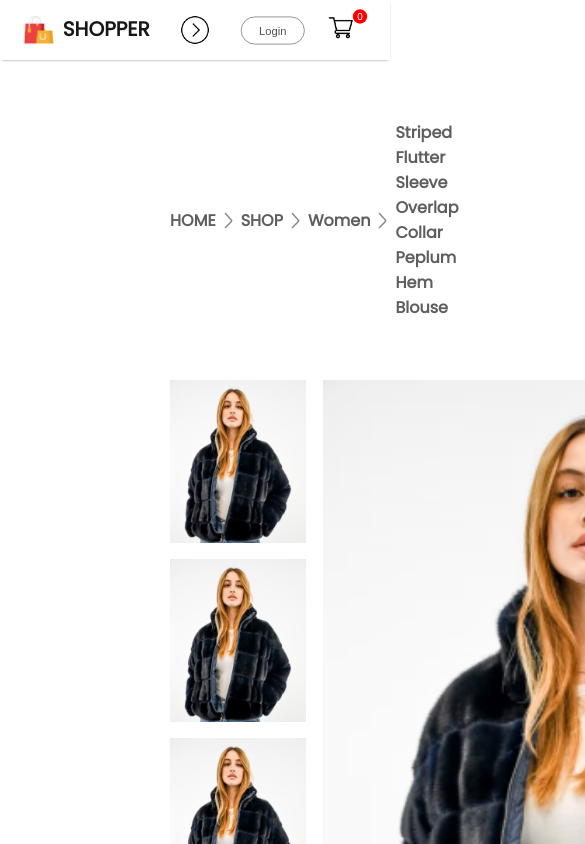
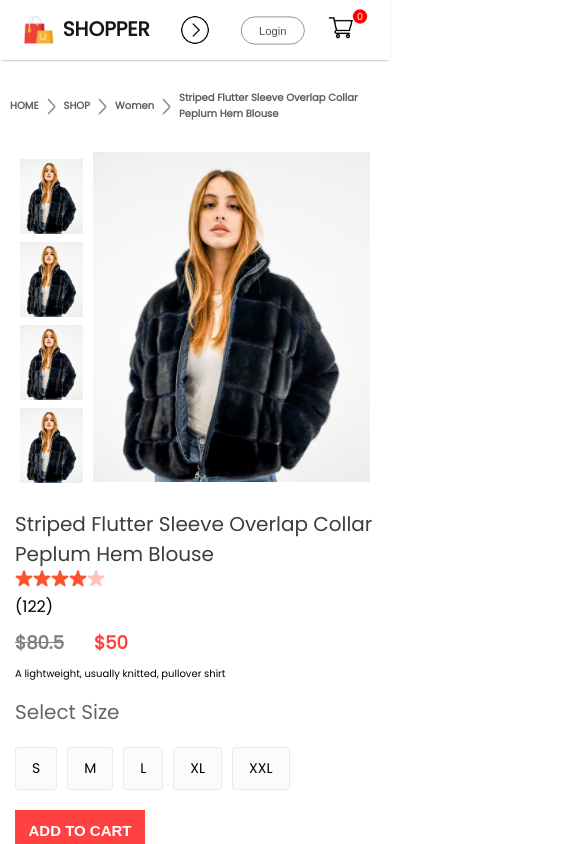
Before and after one commit to khoahotran/mern, a React (Create React App) app: page /product/1 in a window 390 px wide. Shown: the top 844 px of the page, 585 px wide, since content can reach past the window. Built offline with nearby package versions, Linux system fonts and the light colour scheme.

Commit message:
4h46m30s

```diff
--- a/src/Components/Breadcrums/Breadcrum.css
+++ b/src/Components/Breadcrums/Breadcrum.css
@@ -8,3 +8,26 @@
     margin: 60px 170px;
     text-transform: capitalize;
 }
+@media(max-width: 1280px) {
+    .breadcrum {
+        margin: 30px 50px;
+        font-size: 14px;
+    }
+}
+@media(max-width: 1024px) {
+    .breadcrum {
+        margin: 30px 30px;
+        font-size: 13px;
+    }
+}
+@media(max-width: 800px) {
+    .breadcrum {
+        margin: 30px 10px;
+        font-size: 12px;
+    }
+}
+@media(max-width: 500px) {
+    .breadcrum {
+        font-size: 10px;
+    }
+}
--- a/src/Components/ProductDisplay/ProductDisplay.css
+++ b/src/Components/ProductDisplay/ProductDisplay.css
@@ -82,6 +82,190 @@
 }
 .productdisplay-right-category {
     margin-top: 10px;
-}.productdisplay-right--category span {
+}
+.productdisplay-right--category span {
     font-weight: 600;
 }
+@media(max-width: 1280px) {
+    .productdisplay {
+        margin: 0 60px;
+    }
+    .productdisplay-left {
+        gap: 10px;
+    }
+    .productdisplay-img-list {
+        gap: 10px;
+    }
+    .productdisplay-img-list img {
+        height: 120px;
+    }
+    .productdisplay-main-img {
+        width: auto;
+        height: 510px;
+    }
+    .productdisplay-right {
+        margin: 0 30px;
+    }
+    .productdisplay-right h1 {
+        font-size: 22px;
+    }
+    .productdisplay-right-stars {
+        gap: 3px;
+        font-size: 13px;
+    }
+    .productdisplay-right-prices {
+        margin: 10px 0px;
+        font-size: 18px;
+    }
+    .productdisplay-right-description {
+        font-size: 13px;
+    }
+    .productdisplay-right-size h1 {
+        margin-top: 20px;
+        font-size: 20px;
+    }
+    .productdisplay-right-sizes div {
+        padding: 14px 20px;
+    }
+    .productdisplay-right button {
+        width: 150px;
+        padding: 15px 0px;
+        margin-bottom: 20px;
+    }
+    .productdisplay-right-category {
+        margin-top: 5px;
+        font-size: 14px;
+    }
+}
+@media(max-width: 1024px) {
+    .productdisplay {
+        margin: 0 30px;
+    }
+    .productdisplay-left {
+        gap: 5px;
+    }
+    .productdisplay-img-list img {
+        height: 80px;
+    }
+    .productdisplay-main-img {
+        height: 350px;
+    }
+    .productdisplay-right h1 {
+        font-size: 18px;
+    }
+    .productdisplay-right-stars img {
+        width: 15px;
+    }
+    .productdisplay-right-description {
+        font-size: 12px;
+    }
+    .productdisplay-right-size {
+        margin-top: 10px 0px;
+    }
+    .productdisplay-right-sizes div {
+        padding: 10px 16px;
+        font-size: 12px;
+    }
+    .productdisplay-right button {
+        width: 120px;
+        padding: 10px 0px;
+        margin-bottom: 10px;
+        font-size: 14px;
+    }
+    .productdisplay-right-category {
+        font-size: 12px;
+    }
+}
+@media(max-width: 800px) {
+    .productdisplay {
+        margin: 0 10px;
+    }
+    .productdisplay-left {
+        gap: 0px;
+        flex-direction: column-reverse;
+        align-items: center;
+    }
+    .productdisplay-img-list {
+        flex-direction: row;
+        gap: 6px;
+    }
+    .productdisplay-img-list img {
+        height: 70px;
+    }
+    .productdisplay-main-img {
+        height: 300px;
+    }
+    .productdisplay-right h1 {
+        font-size: 14px;
+    }
+    .productdisplay-right-stars img {
+        width: 13px;
+    }
+    .productdisplay-right-description {
+        font-size: 10px;
+    }
+    .productdisplay-right-size h1 {
+        margin-top: 10px;
+    }
+    .productdisplay-right-sizes {
+        margin-top: 10px;
+        gap: 5px;
+    }
+    .productdisplay-right-sizes div {
+        padding: 4px 11px;
+    }
+    .productdisplay-right button {
+        width: 100px;
+        font-size: 12px;
+    }
+    .productdisplay-right-category {
+        font-size: 10px;
+    }
+}
+@media(max-width: 500px) {
+    .productdisplay {
+        flex-direction: column;
+    }
+    .productdisplay-left {
+        gap: 10px;
+        flex-direction: row;
+        margin: auto;
+    }
+    .productdisplay-img-list {
+        flex-direction: column;
+        gap: 8px;
+    }
+    .productdisplay-img-list img {
+        height: 75px;
+    }
+    .productdisplay-main-img {
+        height: 330px;
+    }
+    .productdisplay-right {
+        margin: 5px;
+    }
+    .productdisplay-right h1 {
+        margin-top: 15px;
+        font-size: 20px;
+        font-weight: 500;
+    }
+    .productdisplay-right-stars img {
+        width: 15px;
+    }
+    .productdisplay-right-sizes {
+        gap: 10px;
+        margin: 20px 0px;
+    }
+    .productdisplay-right-sizes div {
+        padding: 10px 16px;
+        font-size: 14px;
+    }
+    .productdisplay-right button {
+        width: 130px;
+        font-size: 15px;
+        padding: 12px 0px;
+    }
+    .productdisplay-right-category {
+        font-size: 16px;
+    }
+}
```
